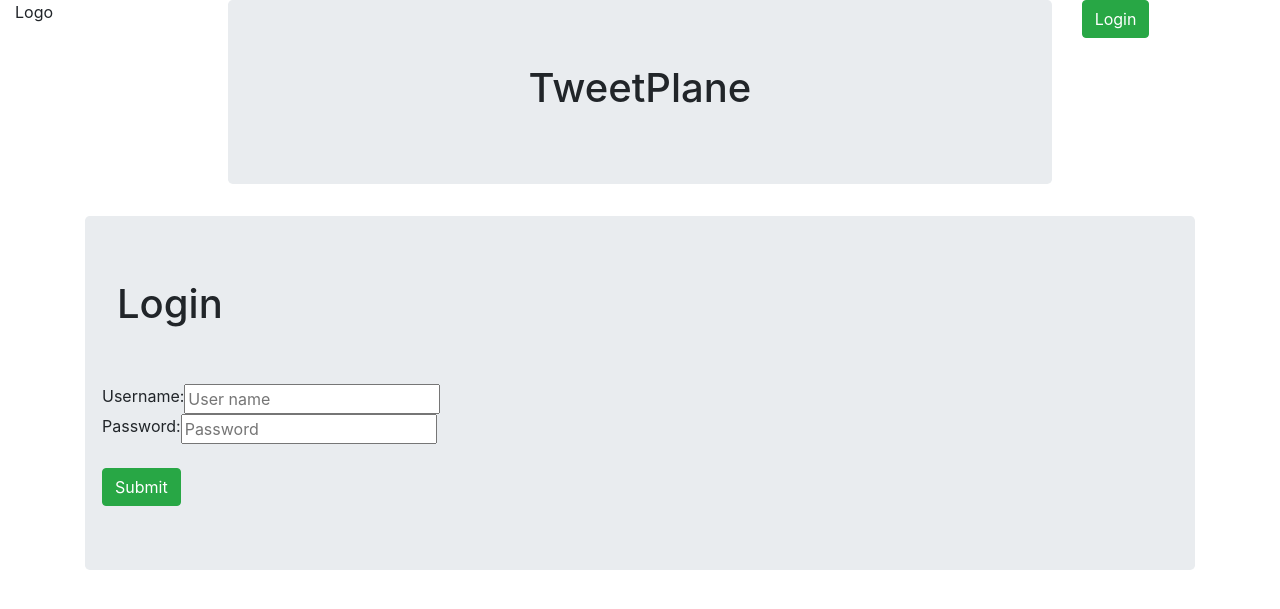
After one commit to dominicsmart99/tweetplane, a Flask app: page /login in a window 1280 px wide. The commit adds this page. Shown: the top 609 px of the page. Run offline with Flask 2, Linux system fonts and the light colour scheme; some libraries are stand-ins or nearby versions.

Commit message:
make it better

```diff
--- a/app.py
+++ b/app.py
@@ -1,8 +1,16 @@
-from flask import Flask, render_template
+from flask import Flask, render_template, redirect, url_for
 app = Flask(__name__)
 
 
 
 @app.route('/')
+def base():
+	return redirect(url_for("home"))
+
+@app.route('/home')
 def home():
-	return render_template('base.html')
+	return render_template('home.html')
+
+@app.route('/login')
+def login():
+	return render_template('login.html')
--- /dev/null
+++ b/models/credentials.py
@@ -0,0 +1,4 @@
+consumerKey = 'vrrAuvS5lcCDU8KWPJIELXNja'
+consumerSecret = 'eOJ0DquGEmxfFFhaB03ygk5f67khCbZ9WH5sjdO1gT3MTbUXwe'
+accessToken = '1118229516256776194-8F2psTgSzPoX2Yfw1T9PkHbu6jj7lr'
+accessTokenSecret = 'AjfGgtmBXg2EIxaQNCBSUR1QJPZVGeuMm9nxmqlthFF8l'
--- a/templates/base.html
+++ b/templates/base.html
@@ -17,13 +17,13 @@
 			</div>
 			<div class="col-lg-8">
 				<section class="jumbotron text-center">
-					<h1>To Be Announced</h1>
-				</section>>
+					<h1>TweetPlane</h1>
+				</section>
 			</div>
 			<div class="col-lg-2">
-
-				<p class="align-text-bottom">Login</p>
+				<a href="\login"><button type="button" class="btn btn-success" id="postCommentBtn">Login</button></a>
 			</div>
 		</div>
 	</div>
+	{% block content %}{% endblock %}
 </body>
--- /dev/null
+++ b/templates/login.html
@@ -0,0 +1,25 @@
+{% extends "base.html" %}
+{% block content %}
+
+<div class="container">
+	<div class="jumbotron">
+		<h1>Login</h1>
+		<br><br>
+		<form id="login" action="\home" >
+			<div class="row">
+				Username: <input class="input100" type="text" name="username" placeholder="User name">
+			</div>
+			<div class="row">
+				Password: <input class="input100" type="password" name="pass" placeholder="Password">
+			</div>
+			<br>
+			<div class="row">
+				<button class="btn btn-success" type="submit" value="Submit">Submit</button>
+			</div>
+		</form>
+	</div>
+</div>
+
+
+
+{% endblock %}
```
Also changed, not shown: models/twitter_api.py (added, +19 -0 lines), templates/home.html (added, +18 -0 lines).
